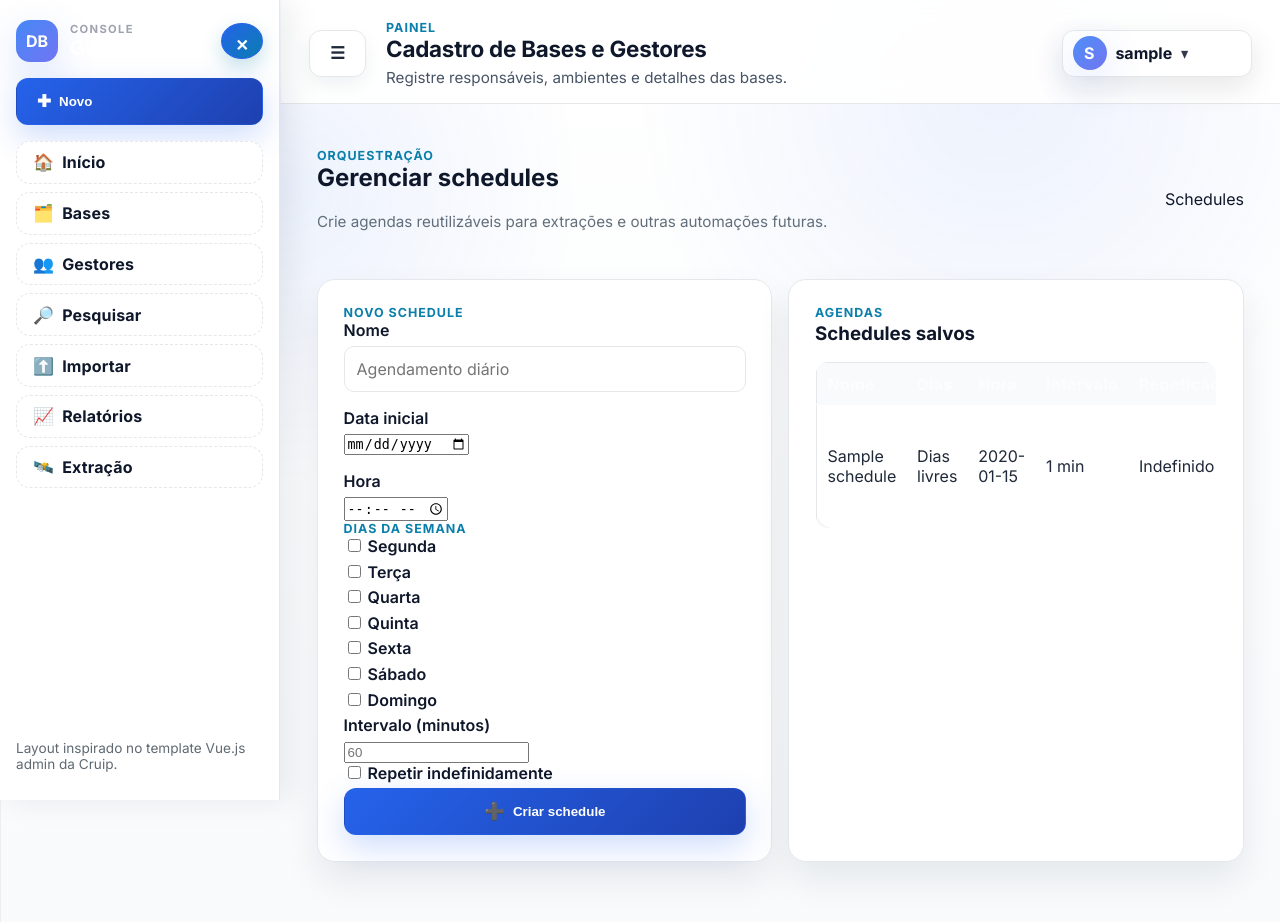
After one commit to leandrojtv/Arquivos, a Flask app: page /schedules in a window 1280 px wide. The commit adds this page. Run offline with Flask 3, Linux system fonts and the light colour scheme; the visitor is signed in with stand-in values (Sample User, id 1); tables that the repository leaves empty hold one stand-in row (values such as "Sample post").

Commit message:
Add schedule manager and integrate extraction scheduling

```diff
--- a/app.py
+++ b/app.py
@@ -47,6 +47,15 @@ DEFAULT_EXTRACTOR_GESTOR = {
     "coordenacao": "Automático",
     "email": "gestor.meta@exemplo.gov",
 }
+DAYS_OF_WEEK = [
+    ("mon", "Segunda"),
+    ("tue", "Terça"),
+    ("wed", "Quarta"),
+    ("thu", "Quinta"),
+    ("fri", "Sexta"),
+    ("sat", "Sábado"),
+    ("sun", "Domingo"),
+]
 
 
 def normalize_wildcard(term: str):
@@ -98,12 +107,28 @@ def init_db():
             password TEXT,
             username TEXT,
             extra_params TEXT,
+            schedule_id INTEGER,
+            run_once INTEGER DEFAULT 1,
             status TEXT NOT NULL DEFAULT 'pending',
             progress INTEGER NOT NULL DEFAULT 0,
             log TEXT,
             error TEXT,
             created_at TEXT DEFAULT CURRENT_TIMESTAMP,
             updated_at TEXT DEFAULT CURRENT_TIMESTAMP
+        )
+        """
+    )
+    conn.execute(
+        """
+        CREATE TABLE IF NOT EXISTS schedules (
+            id INTEGER PRIMARY KEY AUTOINCREMENT,
+            name TEXT NOT NULL,
+            start_date TEXT,
+            start_time TEXT,
+            days_of_week TEXT,
+            interval_minutes INTEGER,
+            repeat_forever INTEGER DEFAULT 0,
+            created_at TEXT DEFAULT CURRENT_TIMESTAMP
         )
         """
     )
@@ -223,6 +248,10 @@ def migrate_extraction_jobs():
         conn.execute("ALTER TABLE extraction_jobs ADD COLUMN host TEXT")
     if columns and "password" not in names:
         conn.execute("ALTER TABLE extraction_jobs ADD COLUMN password TEXT")
+    if columns and "schedule_id" not in names:
+        conn.execute("ALTER TABLE extraction_jobs ADD COLUMN schedule_id INTEGER")
+    if columns and "run_once" not in names:
+        conn.execute("ALTER TABLE extraction_jobs ADD COLUMN run_once INTEGER DEFAULT 1")
     conn.commit()
     conn.close()
 
@@ -397,12 +426,12 @@ def clear_import_state(flow=None):
         bucket.clear()
 
 
-def create_extraction_job(connector, extraction_type, mode, config):
+def create_extraction_job(connector, extraction_type, mode, config, schedule_id=None, run_once=True):
     conn = sqlite3.connect(DB_PATH)
     cur = conn.execute(
         """
-        INSERT INTO extraction_jobs (connector, extraction_type, mode, host, jdbc_url, connection_type, database_name, password, username, extra_params)
-        VALUES (?, ?, ?, ?, ?, ?, ?, ?, ?, ?)
+        INSERT INTO extraction_jobs (connector, extraction_type, mode, host, jdbc_url, connection_type, database_name, password, username, extra_params, schedule_id, run_once)
+        VALUES (?, ?, ?, ?, ?, ?, ?, ?, ?, ?, ?, ?)
         """,
         (
             connector,
@@ -415,6 +444,8 @@ def create_extraction_job(connector, extraction_type, mode, config):
             config.get("password"),
             config.get("username"),
             config.get("extra_params"),
+            schedule_id,
+            1 if run_once else 0,
         ),
     )
     conn.commit()
@@ -468,6 +499,47 @@ def get_job(job_id):
     return job
 
 
+def get_schedules():
+    return query_db("SELECT * FROM schedules ORDER BY name ASC")
+
+
+def get_schedule(schedule_id):
+    rows = query_db("SELECT * FROM schedules WHERE id = ?", (schedule_id,))
+    return rows[0] if rows else None
+
+
+def parse_schedule_form(form):
+    name = form.get("name", "").strip()
+    start_date = form.get("start_date", "").strip() or None
+    start_time = form.get("start_time", "").strip() or None
+    days = form.getlist("days_of_week")
+    days_clean = ",".join(sorted(set(days))) if days else None
+    interval_raw = form.get("interval_minutes", "").strip()
+    interval_minutes = None
+    if interval_raw:
+        try:
+            interval_minutes = int(interval_raw)
+        except ValueError:
+            interval_minutes = None
+    repeat_forever = 1 if form.get("repeat_forever") else 0
+    return {
+        "name": name,
+        "start_date": start_date,
+        "start_time": start_time,
+        "days_of_week": days_clean,
+        "interval_minutes": interval_minutes,
+        "repeat_forever": repeat_forever,
+    }
+
+
+def humanize_days(days_str):
+    if not days_str:
+        return "Todos os dias"
+    codes = set(days_str.split(","))
+    labels = [label for code, label in DAYS_OF_WEEK if code in codes]
+    return ", ".join(labels) if labels else "Dias livres"
+
+
 def login_required(view_func):
     @wraps(view_func)
     def wrapper(*args, **kwargs):
@@ -1839,6 +1911,8 @@ def prefill_from_job(job_id, bucket):
     }
     bucket["mode"] = job["mode"] or "incremental"
     bucket["extraction_type"] = job["extraction_type"] or "metadata"
+    bucket["schedule_id"] = job["schedule_id"]
+    bucket["run_once"] = bool(job["run_once"]) if job["run_once"] is not None else True
 
 
 @app.route("/extracao/teradata", methods=["GET", "POST"])
@@ -1894,8 +1968,41 @@ def extract_teradata():
         if request.method == "POST":
             bucket["extraction_type"] = request.form.get("extraction_type", "metadata")
             bucket["mode"] = request.form.get("mode", "incremental")
+            return redirect(url_for("extract_teradata", step="agenda"))
+        return render_template("extract_teradata.html", step="tipos", bucket=bucket)
+
+    if step == "agenda":
+        if not bucket.get("config"):
+            flash("Configure a conexão antes de selecionar o schedule.", "error")
+            return redirect(url_for("extract_teradata"))
+
+        schedules = get_schedules()
+        if request.method == "POST":
+            execution_plan = request.form.get("execution_plan", "once")
+            if execution_plan == "once":
+                bucket["run_once"] = True
+                bucket["schedule_id"] = None
+                return redirect(url_for("extract_teradata", step="executar"))
+
+            schedule_id = request.form.get("schedule_id")
+            try:
+                sid = int(schedule_id) if schedule_id else None
+            except (TypeError, ValueError):
+                sid = None
+            if not sid or not get_schedule(sid):
+                flash("Escolha um schedule válido ou marque execução única.", "error")
+                return redirect(url_for("extract_teradata", step="agenda"))
+            bucket["run_once"] = False
+            bucket["schedule_id"] = sid
             return redirect(url_for("extract_teradata", step="executar"))
-        return render_template("extract_teradata.html", step="tipos", bucket=bucket)
+
+        return render_template(
+            "extract_teradata.html",
+            step="agenda",
+            bucket=bucket,
+            schedules=schedules,
+            humanize_days=humanize_days,
+        )
 
     if step == "executar":
         if not bucket.get("config"):
@@ -1907,13 +2014,30 @@ def extract_teradata():
             extraction_type = bucket.get("extraction_type", "metadata")
             mode = bucket.get("mode", "incremental")
 
-            job_id = create_extraction_job("teradata", extraction_type, mode, config)
+            job_id = create_extraction_job(
+                "teradata",
+                extraction_type,
+                mode,
+                config,
+                schedule_id=bucket.get("schedule_id"),
+                run_once=bucket.get("run_once", True),
+            )
             result = run_teradata_job(config, mode, extraction_type, job_id)
             bucket["result"] = {"job_id": job_id, **result}
             flash("Extração finalizada.", "success" if not result["errors"] else "warning")
             return redirect(url_for("extract_teradata", step="executar"))
 
-        return render_template("extract_teradata.html", step="executar", bucket=bucket)
+        selected_schedule = None
+        if not bucket.get("run_once") and bucket.get("schedule_id"):
+            selected_schedule = get_schedule(bucket["schedule_id"])
+
+        return render_template(
+            "extract_teradata.html",
+            step="executar",
+            bucket=bucket,
+            selected_schedule=selected_schedule,
+            humanize_days=humanize_days,
+        )
 
     if step == "config":
         return render_template("extract_teradata.html", step="config", bucket=bucket)
@@ -1929,11 +2053,104 @@ def settings():
     return render_template("settings.html", users=users)
 
 
+@app.route("/schedules", methods=["GET", "POST"])
+@login_required
+def schedules():
+    edit_id = request.args.get("edit")
+    edit_schedule = None
+    if edit_id:
+        try:
+            edit_schedule = get_schedule(int(edit_id))
+        except ValueError:
+            edit_schedule = None
+
+    if request.method == "POST":
+        data = parse_schedule_form(request.form)
+        if not data["name"]:
+            flash("Informe um nome para o schedule.", "error")
+            return redirect(url_for("schedules"))
+
+        schedule_id = request.form.get("schedule_id")
+        if schedule_id:
+            try:
+                sid = int(schedule_id)
+            except ValueError:
+                sid = None
+            if not sid:
+                flash("Schedule inválido.", "error")
+                return redirect(url_for("schedules"))
+            execute_db(
+                """
+                UPDATE schedules
+                SET name = ?, start_date = ?, start_time = ?, days_of_week = ?, interval_minutes = ?, repeat_forever = ?
+                WHERE id = ?
+                """,
+                (
+                    data["name"],
+                    data["start_date"],
+                    data["start_time"],
+                    data["days_of_week"],
+                    data["interval_minutes"],
+                    data["repeat_forever"],
+                    sid,
+                ),
+            )
+            flash("Schedule atualizado.", "success")
+        else:
+            execute_db(
+                """
+                INSERT INTO schedules (name, start_date, start_time, days_of_week, interval_minutes, repeat_forever)
+                VALUES (?, ?, ?, ?, ?, ?)
+                """,
+                (
+                    data["name"],
+                    data["start_date"],
+                    data["start_time"],
+                    data["days_of_week"],
+                    data["interval_minutes"],
+                    data["repeat_forever"],
+                ),
+            )
+            flash("Schedule criado.", "success")
+        return redirect(url_for("schedules"))
+
+    schedules_rows = get_schedules()
+    schedule_cards = []
+    for sched in schedules_rows:
+        schedule_cards.append(
+            {
+                "id": sched["id"],
+                "name": sched["name"],
+                "start_date": sched["start_date"],
+                "start_time": sched["start_time"],
+                "days_label": humanize_days(sched["days_of_week"]),
+                "interval": sched["interval_minutes"],
+                "repeat_forever": bool(sched["repeat_forever"]),
+            }
+        )
+
+    return render_template(
+        "schedules.html",
+        schedules=schedule_cards,
+        days_options=DAYS_OF_WEEK,
+        edit_schedule=edit_schedule,
+    )
+
+
+@app.route("/schedules/<int:schedule_id>/delete", methods=["POST"])
+@login_required
+def delete_schedule(schedule_id):
+    execute_db("DELETE FROM schedules WHERE id = ?", (schedule_id,))
+    flash("Schedule removido.", "success")
+    return redirect(url_for("schedules"))
+
+
 @app.route("/jobs")
 @login_required
 def monitor_jobs():
     jobs = query_db("SELECT * FROM extraction_jobs ORDER BY created_at DESC")
-    return render_template("jobs.html", jobs=jobs)
+    schedules = {sched["id"]: sched for sched in get_schedules()}
+    return render_template("jobs.html", jobs=jobs, schedules=schedules, humanize_days=humanize_days)
 
 
 @app.route("/jobs/<int:job_id>/restart", methods=["POST"])
--- a/templates/base.html
+++ b/templates/base.html
@@ -62,6 +62,7 @@
               </div>
               <div class="user-dropdown">
                 <a href="{{ url_for('settings') }}">Configurações</a>
+                <a href="{{ url_for('schedules') }}">Schedules</a>
                 <a href="{{ url_for('monitor_jobs') }}">Jobs de extração</a>
                 <a href="{{ url_for('logout') }}">Sair</a>
               </div>
--- /dev/null
+++ b/templates/schedules.html
@@ -0,0 +1,103 @@
+{% extends "base.html" %}
+{% block title %}Schedules{% endblock %}
+{% block content %}
+<section class="form-section">
+  <div class="section-header">
+    <div>
+      <p class="eyebrow">Orquestração</p>
+      <h2>Gerenciar schedules</h2>
+      <p class="subtitle">Crie agendas reutilizáveis para extrações e outras automações futuras.</p>
+    </div>
+    <div class="pill">Schedules</div>
+  </div>
+
+  <div class="grid-two">
+    <form action="{{ url_for('schedules') }}" method="post" class="card">
+      <p class="eyebrow">Novo schedule</p>
+      <label for="name">Nome</label>
+      <input type="text" name="name" id="name" value="{{ edit_schedule and edit_schedule['name'] or '' }}" placeholder="Agendamento diário" />
+
+      <div class="grid-two">
+        <div>
+          <label for="start_date">Data inicial</label>
+          <input type="date" name="start_date" id="start_date" value="{{ edit_schedule and edit_schedule['start_date'] or '' }}" />
+        </div>
+        <div>
+          <label for="start_time">Hora</label>
+          <input type="time" name="start_time" id="start_time" value="{{ edit_schedule and edit_schedule['start_time'] or '' }}" />
+        </div>
+      </div>
+
+      <p class="eyebrow">Dias da semana</p>
+      <div class="chips">
+        {% set chosen = (edit_schedule and (edit_schedule['days_of_week'] or '') or '').split(',') %}
+        {% for code, label in days_options %}
+        <label class="chip-checkbox">
+          <input type="checkbox" name="days_of_week" value="{{ code }}" {% if code in chosen %}checked{% endif %} />
+          <span>{{ label }}</span>
+        </label>
+        {% endfor %}
+      </div>
+
+      <label for="interval_minutes">Intervalo (minutos)</label>
+      <input type="number" name="interval_minutes" id="interval_minutes" min="0" step="5" value="{{ edit_schedule and edit_schedule['interval_minutes'] or '' }}" placeholder="60" />
+      <label class="checkbox">
+        <input type="checkbox" name="repeat_forever" {% if edit_schedule and edit_schedule['repeat_forever'] %}checked{% endif %} />
+        <span>Repetir indefinidamente</span>
+      </label>
+
+      {% if edit_schedule %}
+      <input type="hidden" name="schedule_id" value="{{ edit_schedule['id'] }}" />
+      <div class="actions-inline">
+        <a class="button ghost" href="{{ url_for('schedules') }}"><span class="icon">↩</span><span>Cancelar edição</span></a>
+        <button type="submit" class="button"><span class="icon">💾</span><span>Atualizar</span></button>
+      </div>
+      {% else %}
+      <button type="submit" class="button full"><span class="icon">➕</span><span>Criar schedule</span></button>
+      {% endif %}
+    </form>
+
+    <div class="card">
+      <div class="card-header">
+        <div>
+          <p class="eyebrow">Agendas</p>
+          <h3>Schedules salvos</h3>
+        </div>
+      </div>
+      <div class="table-scroll">
+        <table>
+          <thead>
+            <tr>
+              <th>Nome</th>
+              <th>Dias</th>
+              <th>Hora</th>
+              <th>Intervalo</th>
+              <th>Repetição</th>
+              <th>Ações</th>
+            </tr>
+          </thead>
+          <tbody>
+            {% for sched in schedules %}
+            <tr>
+              <td>{{ sched.name }}</td>
+              <td>{{ sched.days_label }}</td>
+              <td>{{ sched.start_time or '—' }}</td>
+              <td>{{ sched.interval or '—' }} {% if sched.interval %}min{% endif %}</td>
+              <td>{{ 'Indefinido' if sched.repeat_forever else 'Até finalizar' }}</td>
+              <td class="actions-inline">
+                <a class="button ghost" href="{{ url_for('schedules', edit=sched.id) }}"><span class="icon">✏️</span><span>Editar</span></a>
+                <form action="{{ url_for('delete_schedule', schedule_id=sched.id) }}" method="post" style="display:inline">
+                  <button type="submit" class="button ghost"><span class="icon">🗑️</span><span>Excluir</span></button>
+                </form>
+              </td>
+            </tr>
+            {% else %}
+            <tr><td colspan="6">Nenhum schedule criado ainda.</td></tr>
+            {% endfor %}
+          </tbody>
+        </table>
+      </div>
+    </div>
+  </div>
+</section>
+{% endblock %}
```
Also changed, not shown: templates/extract_teradata.html (+58 -3 lines), templates/jobs.html (+11 -1 lines), README.md.
